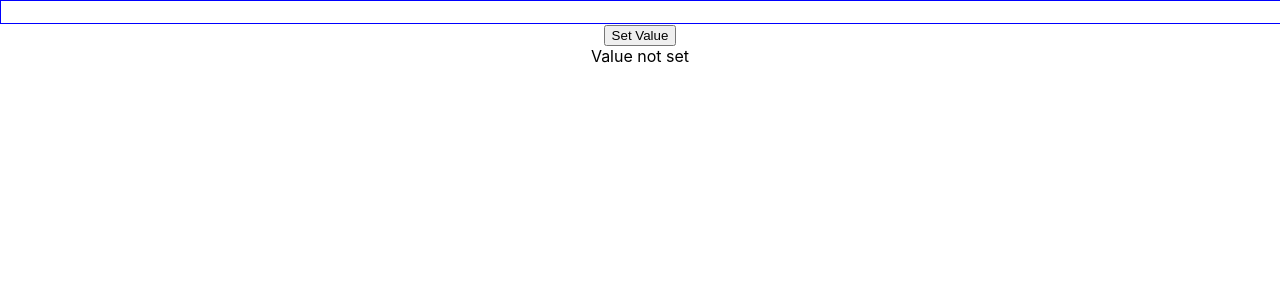
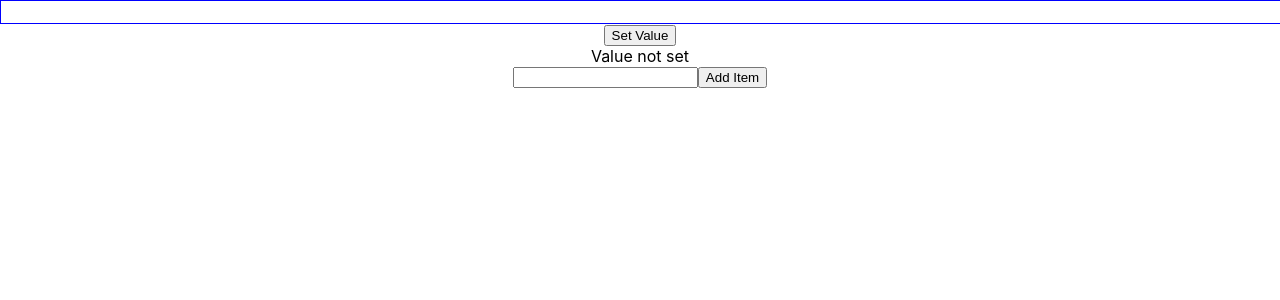
Before and after one commit to chewdev/hookspractice, a React (Create React App) app: page / in a window 1280 px wide. Shown: the top 300 px of the page. Built offline with nearby package versions, Linux system fonts and the light colour scheme.

Commit message:
Add simple todo list component to create, read and delete todo items

```diff
--- a/src/App.js
+++ b/src/App.js
@@ -1,12 +1,14 @@
 import React, { Component } from "react";
 import "./App.css";
 import FirstHook from "./components/FirstHook";
+import TodoList from "./components/TodoList";
 
 class App extends Component {
   render() {
     return (
       <div className="App">
         <FirstHook />
+        <TodoList />
       </div>
     );
   }
--- /dev/null
+++ b/src/components/TodoList.js
@@ -0,0 +1,39 @@
+import React, { useState } from "react";
+
+export default function TodoList() {
+  const [todoItems, setTodoItems] = useState([]);
+  const [todoInput, setTodoInput] = useState("");
+
+  return (
+    <div>
+      <input
+        type="text"
+        value={todoInput}
+        onChange={e => setTodoInput(e.target.value)}
+      />
+      <button
+        onClick={() => {
+          setTodoItems([...todoItems, todoInput]);
+          setTodoInput("");
+        }}
+      >
+        Add Item
+      </button>
+      <ul>
+        {todoItems.map((item, ind) => (
+          <li
+            key={ind}
+            onClick={() =>
+              setTodoItems([
+                ...todoItems.slice(0, ind),
+                ...todoItems.slice(ind + 1)
+              ])
+            }
+          >
+            {item}
+          </li>
+        ))}
+      </ul>
+    </div>
+  );
+}
```
